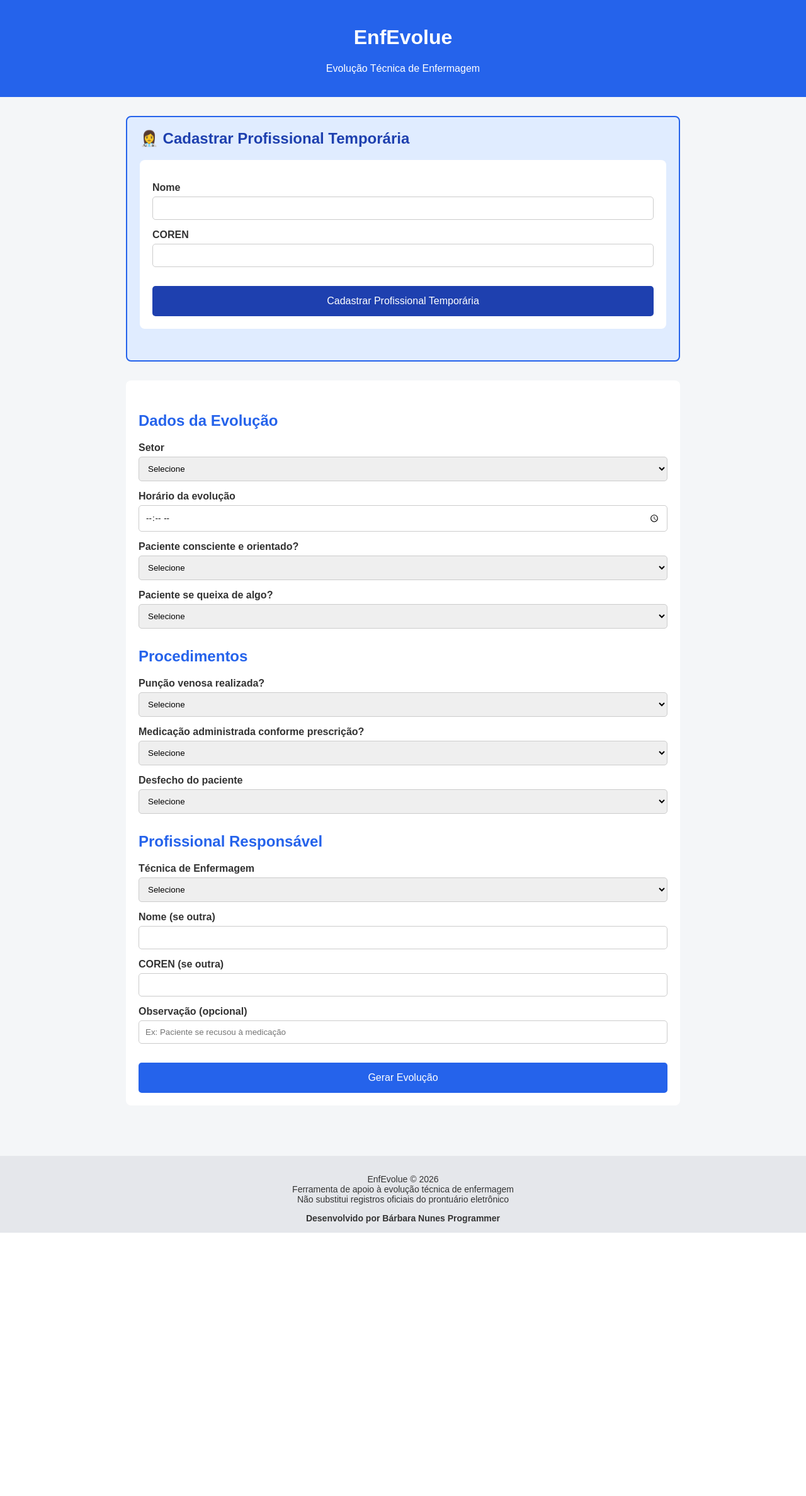
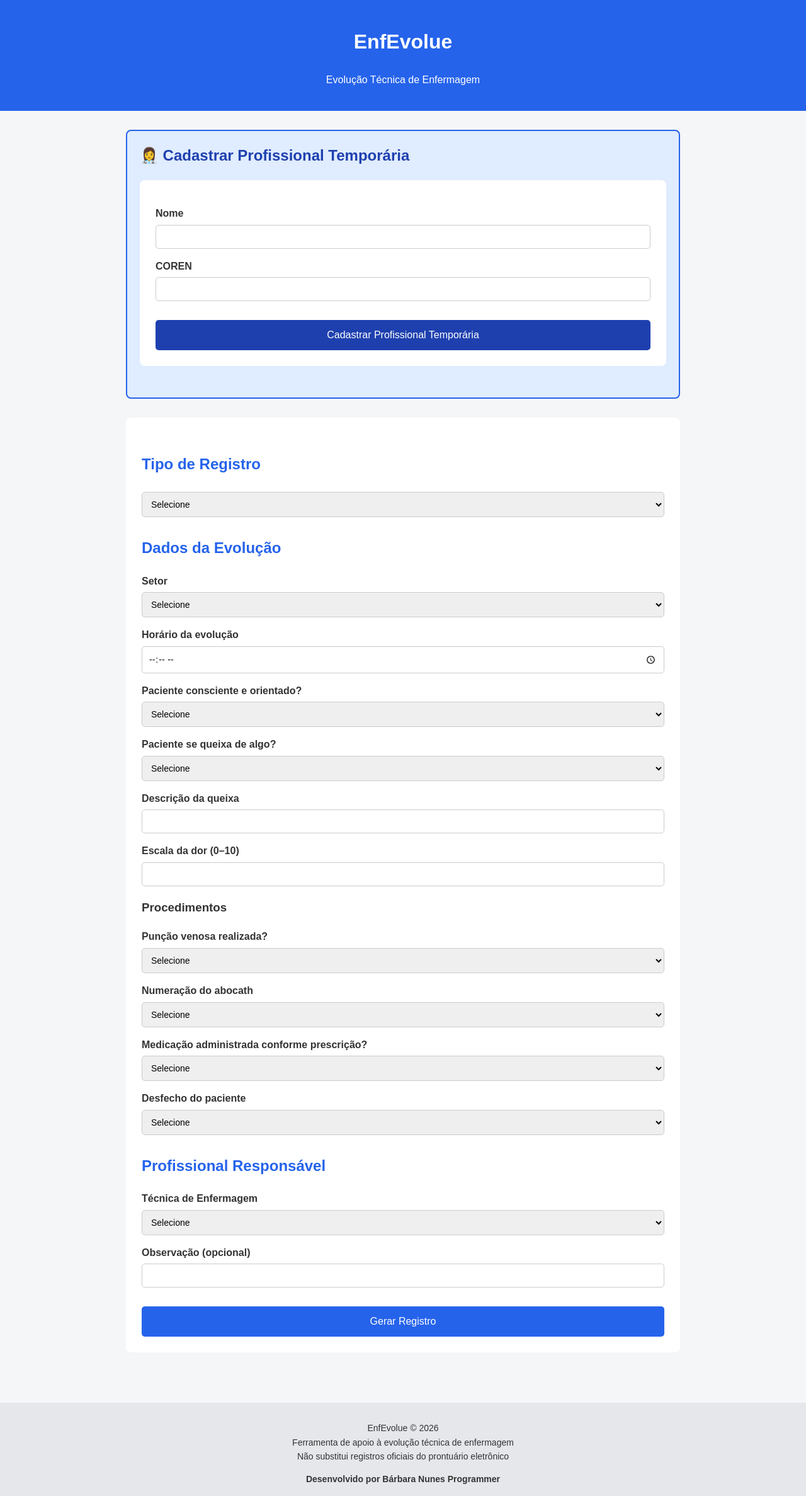
Before and after one commit to barbaranunesprogrammer/EnfEvolue, a Flask app: page / in a window 1280 px wide. Shown: the whole page at 63% size. Before the commit the page ends 1957 px from the top, so only its background shows below. Run offline with Flask 3, Linux system fonts and the light colour scheme; the visitor is signed in with stand-in values (Sample User, id 1).

Commit message:
curativo

```diff
--- a/app.py
+++ b/app.py
@@ -18,6 +18,7 @@ PROFISSIONAIS = {
     "Elivane Sales Lima dos Santos": "COREN-GO 1.873.617"
 }
 
+# 🔹 Temporários (somem ao reiniciar)
 profissionais_temporarios = {}
 
 # ================= LOGIN =================
@@ -35,14 +36,12 @@ LOGIN_HTML = """
 <h1>EnfEvolue</h1>
 <p>Evolução Técnica de Enfermagem</p>
 </header>
+
 <main>
 <form method="post" style="max-width:400px;margin:auto;">
 <h2 style="text-align:center;">
-Acesso Restrito - Versão em Desenvolvimento
+Acesso Restrito
 </h2>
-<p style="text-align:center;margin-bottom:20px;">
-Usuários salvos somem ao reiniciar o sistema.
-</p>
 
 <label>Digite a senha</label>
 <input type="password" name="senha" required>
@@ -56,11 +55,9 @@ Senha incorreta
 <button type="submit">Entrar</button>
 </form>
 </main>
+
 <footer>
-<p>
-EnfEvolue © 2026<br>
-Ferramenta de apoio à evolução técnica de enfermagem
-</p>
+<p>EnfEvolue © 2026</p>
 <strong>Desenvolvido por Bárbara Nunes Programmer</strong>
 </footer>
 </body>
@@ -80,6 +77,7 @@ def login():
 # ================= SISTEMA =================
 @app.route("/", methods=["GET", "POST"])
 def index():
+
     if not session.get("logado"):
         return redirect("/login")
 
@@ -87,102 +85,122 @@ def index():
     mensagem = ""
 
     if request.method == "POST":
+
         acao = request.form.get("acao")
 
-        # 🔹 CADASTRAR PROFISSIONAL TEMPORÁRIO
+        # =========================
+        # CADASTRAR PROFISSIONAL TEMPORÁRIO
+        # =========================
         if acao == "cadastrar_profissional":
-            novo_nome = request.form.get("novo_nome", "").strip()
-            novo_coren = request.form.get("novo_coren", "").strip()
-            if novo_nome and novo_coren:
-                profissionais_temporarios[novo_nome] = novo_coren
-                mensagem = "Profissional cadastrada com sucesso (temporariamente)"
+            nome = request.form.get("novo_nome", "").strip()
+            coren = request.form.get("novo_coren", "").strip()
 
-        # 🔹 GERAR EVOLUÇÃO
+            if nome and coren:
+                profissionais_temporarios[nome] = coren
+                mensagem = "Profissional temporária cadastrada com sucesso."
+
+        # =========================
+        # GERAR EVOLUÇÃO / CURATIVO
+        # =========================
         if acao == "gerar_evolucao":
+
+            tipo = request.form.get("tipo_registro")
 
             todos_profissionais = {**PROFISSIONAIS, **profissionais_temporarios}
 
-            h = request.form.get("horario", "")
-            setor = request.form.get("setor","")
-            consciente = request.form.get("consciente", "")
-            queixa = request.form.get("queixa", "")
-            desc = request.form.get("descricao_queixa", "")
-            dor = request.form.get("dor", "")
-            puncao = request.form.get("puncao", "")
-            abocath = request.form.get("abocath", "")
-            abocath_outro = request.form.get("abocath_outro", "")
-            medicacao = request.form.get("medicacao", "")
-            desfecho = request.form.get("desfecho", "")
-            observacao = request.form.get("observacao", "")
             profissional = request.form.get("profissional", "")
-            profissional_outro = request.form.get("profissional_outro", "")
-            coren_manual = request.form.get("coren", "")
+            coren = todos_profissionais.get(profissional, "COREN não informado")
 
+            # =====================================
+            # 🏥 EVOLUÇÃO NORMAL
+            # =====================================
+            if tipo == "evolucao":
 
+                h = request.form.get("horario", "")
+                setor = request.form.get("setor", "")
+                consciente = request.form.get("consciente")
+                queixa = request.form.get("queixa")
+                descricao = request.form.get("descricao_queixa", "")
+                dor = request.form.get("dor", "")
+                puncao = request.form.get("puncao")
+                abocath = request.form.get("abocath", "")
+                medicacao = request.form.get("medicacao")
+                desfecho = request.form.get("desfecho")
 
-            if setor == "Sala de Medicação":
-                setor = "na Sala de Medicação"
-            elif setor == "na Observação Pediatrica":
-                setor = "Observação Pediatrica"
-            elif setor == " na Observação":
-                setor = "Observação"
-            elif setor == "Sala Vermelha":
-                setor = "na Sala Vermelha"
-            else:
-                setor = ".'"
+                texto += f"{h} – Recebo paciente na {setor}.\n"
 
-            # ✅ Correção Abocath
-            if abocath == "outro":
-                abocath = abocath_outro
+                if consciente == "Sim":
+                    texto += "Paciente consciente e orientado.\n"
+                else:
+                    texto += "Paciente não consciente ou desorientado.\n"
 
-            # ✅ Profissional
-            if profissional == "outra" and profissional_outro:
-                nome_profissional = profissional_outro
-                coren = coren_manual if coren_manual else "COREN não informado"
-            else:
-                nome_profissional = profissional
-                coren = todos_profissionais.get(profissional, "COREN não informado")
+                if queixa == "Sim":
+                    texto += f"Paciente refere: {descricao}.\n"
+                    if dor:
+                        texto += f"Escala de dor: {dor}/10.\n"
+                else:
+                    texto += "Paciente sem queixas no momento.\n"
 
-            # ================= TEXTO =================
-            texto = f"{h} – Recebo paciente  {setor}.\n"
+                if puncao == "Sim":
+                    texto += f"Realizada punção venosa com abocath nº {abocath}.\n"
+                else:
+                    texto += "Não foi necessária punção venosa.\n"
 
-            texto += (
-                "Paciente consciente e orientado.\n"
-                if consciente == "1"
-                else "Paciente não orientado em espaço tempo.\n"
-            )
+                if medicacao == "Sim":
+                    texto += "Medicação administrada conforme prescrição médica.\n"
+                else:
+                    texto += "Medicação não administrada.\n"
 
-            if queixa == "1":
-                texto += f"Refere {desc if desc else 'queixa não especificada'}"
-                if dor:
-                    texto += f", escala de dor {dor}/10."
-                texto += "\n"
-            else:
-                texto += "Paciente sem queixas no momento.\n"
+                if desfecho:
+                    texto += f"{desfecho}.\n"
 
-            if puncao == "1":
-                if abocath:
-                    texto += f"Punção venosa realizada com sucesso com abocath {abocath}.\n"
-                else:
-                    texto += "Punção venosa realizada com sucesso.\n"
+            # =====================================
+            # 🩹 CURATIVO
+            # =====================================
+            elif tipo == "curativo":
 
-            texto += (
-                "Medicação administrada conforme prescrição médica.\n"
-                if medicacao == "1"
-                else "Medicação não administrada.\n"
-            )
+                h = request.form.get("horario_curativo", "")
+                tipo_curativo = request.form.get("tipo_curativo", "")
+                qtd_gaze = request.form.get("qtd_gaze")
+                alcool = request.form.get("alcool")
+                clorexidina = request.form.get("clorexidina")
+                pomada = request.form.get("pomada", "")
+                exsudato = request.form.get("exsudato", "")
+                aspecto = request.form.get("aspecto", "")
 
-            if desfecho == "1":
-                texto += "Paciente recebe alta.\n"
-            elif desfecho == "2":
-                texto += "Paciente retorna para avaliação médica.\n"
-            elif desfecho == "3":
-                texto += "Paciente evadiu.\n"
+                texto += f"{h} – Realizado curativo.\n\n"
+                texto += f"Tipo de curativo: {tipo_curativo}.\n"
 
-            if observacao:
-                texto += f"Observação: {observacao}\n"
+                materiais = []
 
-            texto += f"\n{nome_profissional} – {coren}\nTécnica de Enfermagem"
+                if qtd_gaze and int(qtd_gaze) > 0:
+                    materiais.append(f"{qtd_gaze} gaze(s)")
+
+                if alcool:
+                    materiais.append("Álcool 70%")
+
+                if clorexidina:
+                    materiais.append("Clorexidina")
+
+                if pomada:
+                    materiais.append(f"Pomada {pomada}")
+
+                if materiais:
+                    texto += "Utilizado: " + ", ".join(materiais) + ".\n"
+
+                if aspecto:
+                    texto += f"Aspecto da ferida: {aspecto}.\n"
+
+                if exsudato:
+                    texto += f"Exsudato {exsudato}.\n"
+
+                texto += "Procedimento realizado com técnica asséptica.\n"
+
+            # =====================================
+            # PROFISSIONAL
+            # =====================================
+            texto += f"\n{profissional} – {coren}\n"
+            texto += "Técnica de Enfermagem"
 
     todos_profissionais = {**PROFISSIONAIS, **profissionais_temporarios}
 
@@ -199,6 +217,6 @@ def logout():
     session.clear()
     return redirect("/login")
 
-# ================= RODAR LOCAL =================
+# ================= RODAR =================
 if __name__ == "__main__":
     app.run(debug=True)
--- a/static/style.css
+++ b/static/style.css
@@ -7,6 +7,7 @@ body {
     margin: 0;
     background: #f4f6f8;
     color: #333;
+    line-height: 1.6; /* 🔹 melhora leitura */
 }
 
 header {
@@ -46,7 +47,7 @@ main {
 
 form {
     background: white;
-    padding: 20px;
+    padding: 25px; /* 🔹 mais respiro */
     border-radius: 8px;
     margin-bottom: 30px;
 }
@@ -62,12 +63,22 @@ label {
     font-weight: bold;
 }
 
-input, select {
+input, select, textarea {
     width: 100%;
     padding: 10px;
     margin-top: 5px;
     border: 1px solid #ccc;
     border-radius: 5px;
+    font-size: 14px;
+    transition: border 0.2s ease;
+}
+
+/* 🔹 foco mais profissional */
+input:focus,
+select:focus,
+textarea:focus {
+    outline: none;
+    border: 1px solid #2563eb;
 }
 
 button {
@@ -87,18 +98,25 @@ button:hover {
     background: #1e40af;
 }
 
+/* 🔹 Resultado da evolução */
 .resultado {
     margin-top: 30px;
 }
 
 textarea {
-    width: 100%;
     height: 260px;
     padding: 15px;
     font-size: 15px;
     resize: none;
     border-radius: 8px;
     border: 1px solid #ccc;
+    white-space: pre-line; /* 🔹 mantém formatação do Python */
+}
+
+/* 🔹 Checkbox alinhado corretamente */
+input[type="checkbox"] {
+    width: auto;
+    margin-right: 6px;
 }
 
 footer {
@@ -111,11 +129,21 @@ footer {
 
 /* 📱 RESPONSIVO */
 @media (max-width: 600px) {
+
     main {
         margin: 10px;
+    }
+
+    form {
+        padding: 15px;
     }
 
     textarea {
         height: 320px;
     }
+
+    button {
+        font-size: 15px;
+        padding: 12px;
+    }
 }
--- a/templates/index.html
+++ b/templates/index.html
@@ -44,53 +44,60 @@
 
 <input type="hidden" name="acao" value="gerar_evolucao">
 
+<h2>Tipo de Registro</h2>
+
+<select id="tipo_registro" name="tipo_registro" required>
+    <option value="">Selecione</option>
+    <option value="evolucao">Evolução</option>
+    <option value="curativo">Curativo</option>
+</select>
+
+<!-- ================= EVOLUÇÃO ================= -->
+
+<div id="formEvolucao">
+
 <h2>Dados da Evolução</h2>
 
 <label>Setor</label>
-    <select name="setor" id="setor">
+<select name="setor">
     <option value="">Selecione</option>
     <option value="Sala de Medicação">Sala de Medicação</option>
     <option value="Observação Pediatrica">Observação Pediatrica</option>
     <option value="Observação">Observação</option>
     <option value="Sala Vermelha">Sala Vermelha</option>
-        <option value="outro">Outro</option>
 </select>
 
 <label>Horário da evolução</label>
-    <input type="time" name="horario" required>
+<input type="time" name="horario">
 
 <label>Paciente consciente e orientado?</label>
-    <select name="consciente" required>
+<select name="consciente">
     <option value="">Selecione</option>
-        <option value="1">Sim</option>
-        <option value="2">Não</option>
+    <option value="Sim">Sim</option>
+    <option value="Não">Não</option>
 </select>
 
 <label>Paciente se queixa de algo?</label>
-    <select name="queixa" id="queixa" required>
+<select name="queixa">
     <option value="">Selecione</option>
-        <option value="1">Sim</option>
-        <option value="2">Não</option>
+    <option value="Sim">Sim</option>
+    <option value="Não">Não</option>
 </select>
 
-    <div id="campo_queixa" style="display:none;">
 <label>Descrição da queixa</label>
 <input type="text" name="descricao_queixa">
 
 <label>Escala da dor (0–10)</label>
 <input type="number" name="dor" min="0" max="10">
-    </div>
 
-    <h2>Procedimentos</h2>
+<h3>Procedimentos</h3>
 
 <label>Punção venosa realizada?</label>
-    <select name="puncao" id="puncao" required>
+<select name="puncao">
     <option value="">Selecione</option>
-        <option value="1">Sim</option>
-        <option value="2">Não</option>
+    <option value="Sim">Sim</option>
+    <option value="Não">Não</option>
 </select>
-
-    <div id="campo_puncao" style="display:none;">
 
 <label>Numeração do abocath</label>
 <select name="abocath" id="abocath">
@@ -106,52 +113,95 @@
        placeholder="Digite outro número"
        style="display:none; margin-top:5px;">
 
-    </div>
-
 <label>Medicação administrada conforme prescrição?</label>
-    <select name="medicacao" required>
+<select name="medicacao">
     <option value="">Selecione</option>
-        <option value="1">Sim</option>
-        <option value="2">Não</option>
+    <option value="Sim">Sim</option>
+    <option value="Não">Não</option>
 </select>
 
 <label>Desfecho do paciente</label>
 <select name="desfecho">
     <option value="">Selecione</option>
-        <option value="1">Alta</option>
-        <option value="2">Retorna avaliação médica</option>
-        <option value="3">Paciente evadiu</option>
+    <option value="Alta">Alta</option>
+    <option value="Retorna avaliação médica">Retorna avaliação médica</option>
+    <option value="Paciente evadiu">Paciente evadiu</option>
 </select>
+
+</div>
+
+<!-- ================= CURATIVO ================= -->
+
+<div id="formCurativo" style="display:none;">
+
+<h2>Registro de Curativo</h2>
+
+<label>Horário do procedimento</label>
+<input type="time" name="horario_curativo">
+
+<label>Tipo de Curativo</label>
+<select name="tipo_curativo">
+    <option value="">Selecione</option>
+    <option value="Simples">Simples</option>
+    <option value="Compressivo">Compressivo</option>
+    <option value="Oclusivo">Oclusivo</option>
+    <option value="Cirúrgico">Cirúrgico</option>
+</select>
+
+<h3>Materiais Utilizados</h3>
+
+<label>Gaze (quantidade)</label>
+<input type="number" name="qtd_gaze" min="0">
+
+<label><input type="checkbox" name="alcool" value="Álcool 70%"> Álcool 70%</label>
+
+<label><input type="checkbox" name="clorexidina" value="Clorexidina"> Clorexidina</label>
+
+<label><input type="checkbox" name="sf" value="SF 0,9%"> SF 0,9%</label>
+
+<label>Pomada</label>
+<input type="text" name="pomada">
+
+<label>Outros materiais</label>
+<input type="text" name="outros_materiais">
+
+<h3>Avaliação da Ferida</h3>
+
+<label>Aspecto</label>
+<input type="text" name="aspecto">
+
+<label>Exsudato</label>
+<select name="exsudato">
+    <option value="">Selecione</option>
+    <option value="Ausente">Ausente</option>
+    <option value="Seroso">Seroso</option>
+    <option value="Purulento">Purulento</option>
+</select>
+
+</div>
+
+<!-- ================= PROFISSIONAL ================= -->
 
 <h2>Profissional Responsável</h2>
 
 <label>Técnica de Enfermagem</label>
 <select name="profissional" required>
     <option value="">Selecione</option>
-
     {% for nome in profissionais %}
         <option value="{{ nome }}">{{ nome }}</option>
     {% endfor %}
-
-        <option value="outra">Outra profissional</option>
 </select>
 
-    <label>Nome (se outra)</label>
-    <input type="text" name="profissional_outro">
+<label>Observação (opcional)</label>
+<input type="text" name="observacao">
 
-    <label>COREN (se outra)</label>
-    <input type="text" name="coren">
-
-    <label>Observação (opcional)</label>
-    <input type="text" name="observacao" placeholder="Ex: Paciente se recusou à medicação">
-
-    <button type="submit">Gerar Evolução</button>
+<button type="submit">Gerar Registro</button>
 
 </form>
 
 {% if texto %}
 <section class="resultado">
-    <h2>Evolução Gerada</h2>
+    <h2>Registro Gerado</h2>
     <textarea readonly>{{ texto }}</textarea>
 </section>
 {% endif %}
@@ -167,25 +217,27 @@
     <strong>Desenvolvido por Bárbara Nunes Programmer</strong>
 </footer>
 
-<!-- ================= JAVASCRIPT ================= -->
 <script>
 
-// Mostrar campo da queixa
-document.getElementById("queixa").addEventListener("change", function() {
-    document.getElementById("campo_queixa").style.display =
-        this.value === "1" ? "block" : "none";
+// Alternar entre evolução e curativo
+document.getElementById("tipo_registro").addEventListener("change", function() {
+
+    let evolucao = document.getElementById("formEvolucao");
+    let curativo = document.getElementById("formCurativo");
+
+    if (this.value === "curativo") {
+        evolucao.style.display = "none";
+        curativo.style.display = "block";
+    } else {
+        evolucao.style.display = "block";
+        curativo.style.display = "none";
+    }
 });
 
-// Mostrar campo punção
-document.getElementById("puncao").addEventListener("change", function() {
-    document.getElementById("campo_puncao").style.display =
-        this.value === "1" ? "block" : "none";
-});
-
-// Mostrar campo outro abocath
+// Campo outro abocath
 document.getElementById("abocath").addEventListener("change", function() {
-    document.getElementById("abocath_outro").style.display =
-        this.value === "outro" ? "block" : "none";
+    let outroCampo = document.getElementById("abocath_outro");
+    outroCampo.style.display = this.value === "outro" ? "block" : "none";
 });
 
 </script>
```
Lines whose indentation alone changed are shown as unchanged.
